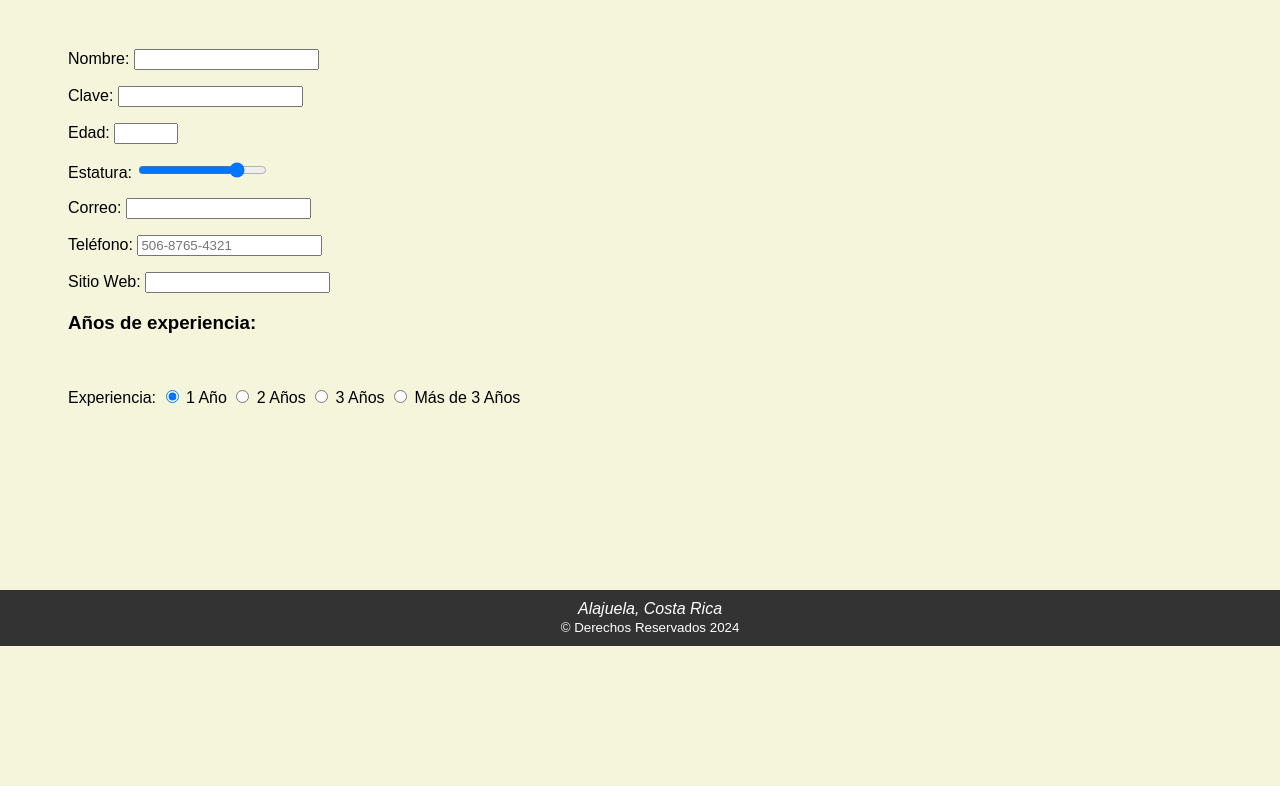
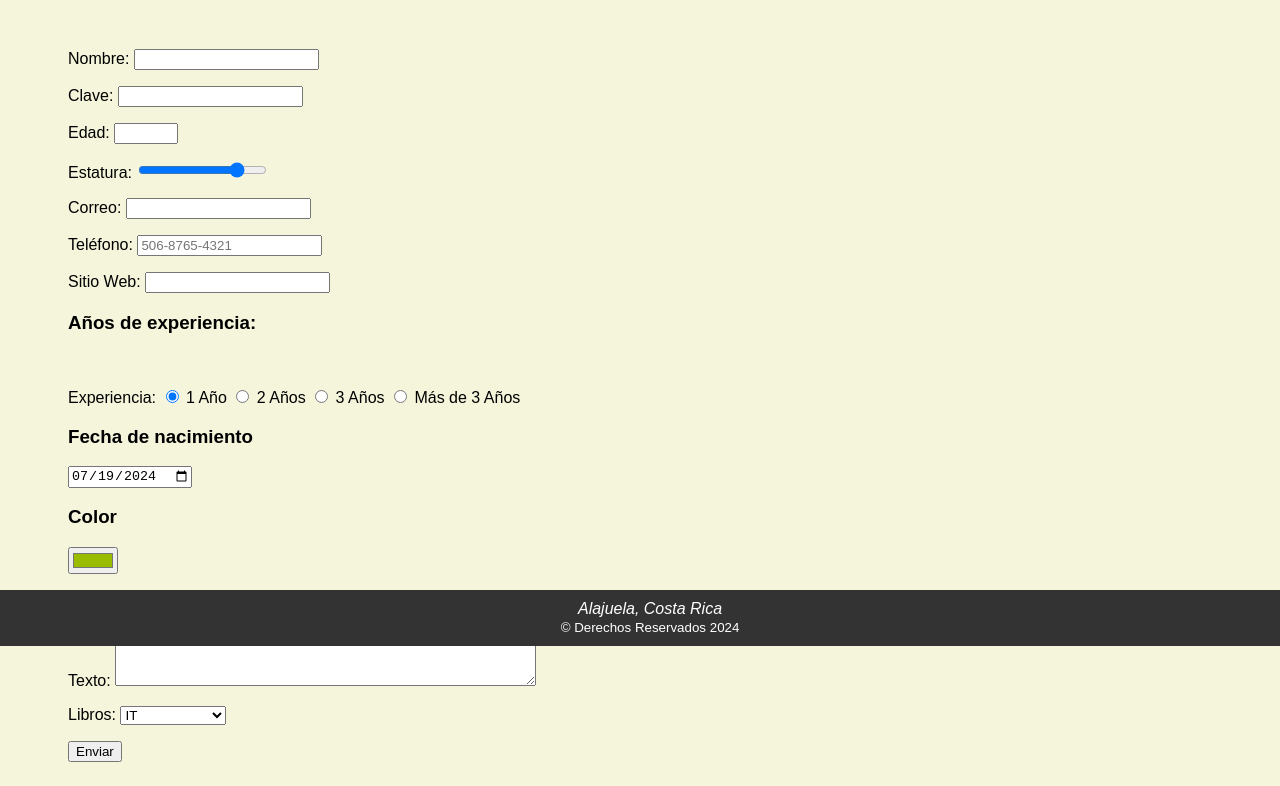
Before and after one commit to 11Daniel1809/Web, a plain HTML site: page contacto.html in a window 1280 px wide. Shown: the part 154-940 px from the top of the page. Before the commit the page ends 816 px from the top, so only its background shows below. Drawn offline with Linux system fonts and the light colour scheme.

Commit message:
P-Contacto.html

```diff
--- a/contacto.html
+++ b/contacto.html
@@ -95,24 +95,58 @@
                  opción para seleccionar una opción de varias posibles. -->
                     <p>
                         <label>Experiencia:
-                            <input type="radio" name="experiencia"
-                            value="1" checked> 1 Año
+                            <input type="radio" name="experiencia" value="1" checked> 1 Año
 
-                            <input type="radio" name="experiencia"
-                            value="2"> 2 Años
+                            <input type="radio" name="experiencia" value="2"> 2 Años
 
-                            <input type="radio" name="experiencia"
-                            value="3"> 3 Años
+                            <input type="radio" name="experiencia" value="3"> 3 Años
 
-                            <input type="radio" name="experiencia"
-                            value="más de 3"> Más de 3 Años
+                            <input type="radio" name="experiencia" value="más de 3"> Más de 3 Años
 
                         </label>
 
                     </p>
+                </div>
 
+                <div>
+                    <h3>Fecha de nacimiento</h3>
+                    <!--date Este valor genera un campo de entrada para insertar una fecha. -->
+                    <input type="date" name="fecha" id="calendario">
+                </div>
+                <div>
+                    <h3>Color</h3>
+                    <!--color Este valor genera un campo
+                de entrada para insertar un color. -->
+                    <input type="color" name="micolor" value="#99BB00">
 
+                </div>
 
+                <div>
+                    <!--<textarea> Este elemneto crea un campo de entrada para insertar múltiples líneas de texto.
+                        El tamaño se puede declarar en números enteros
+                        usando los atributos rows y cols -->
+                    <p>
+                        <label>Texto: <textarea name="texto" cols="50" rows="6"></textarea>
+                        </label>
+                    </p>
+                </div>
+                <div>
+                    <!--<select> Este elemento crea una lista
+                        de opciones que el usuario puede elegir.
+                        Trabja junto a el elemento <option>
+                        para definir cada opción -->
+                    <label for="listado">Libros: </label>
+                    <select name="libro" id="listado">
+                        <option value="1">IT</option>
+                        <option value="2">Carrie</option>
+                        <option value="3">El Resplandor</option>
+                        <option value="4">Misery</option>
+                    </select>
+                </div>
+                <div>
+                    <!-- submit Este valor genera un botón para
+                 enviar el formulario -->
+                    <p><input type="submit" value="Enviar"></p>
                 </div>
 
 
@@ -132,3 +166,23 @@
 </body>
 
 </html>
+
+<script>
+    //Creo un objeto Date para obtener fecha y hora actual
+    var fechaActual = new Date();
+
+    var dia = fechaActual.getDate();//obtengo el dia
+    var mes = fechaActual.getMonth() + 1;//obtengo el mes
+    var año = fechaActual.getFullYear();//obtengo el año
+
+    if (mes < 10) {
+        mes = "0" + mes
+    }
+
+    if (dia < 10) {
+        dia = "0" + dia
+    }
+
+    var fechaFormateada = año + "-" + mes + "-" + dia
+    document.getElementById('calendario').value = fechaFormateada
+</script>
```
